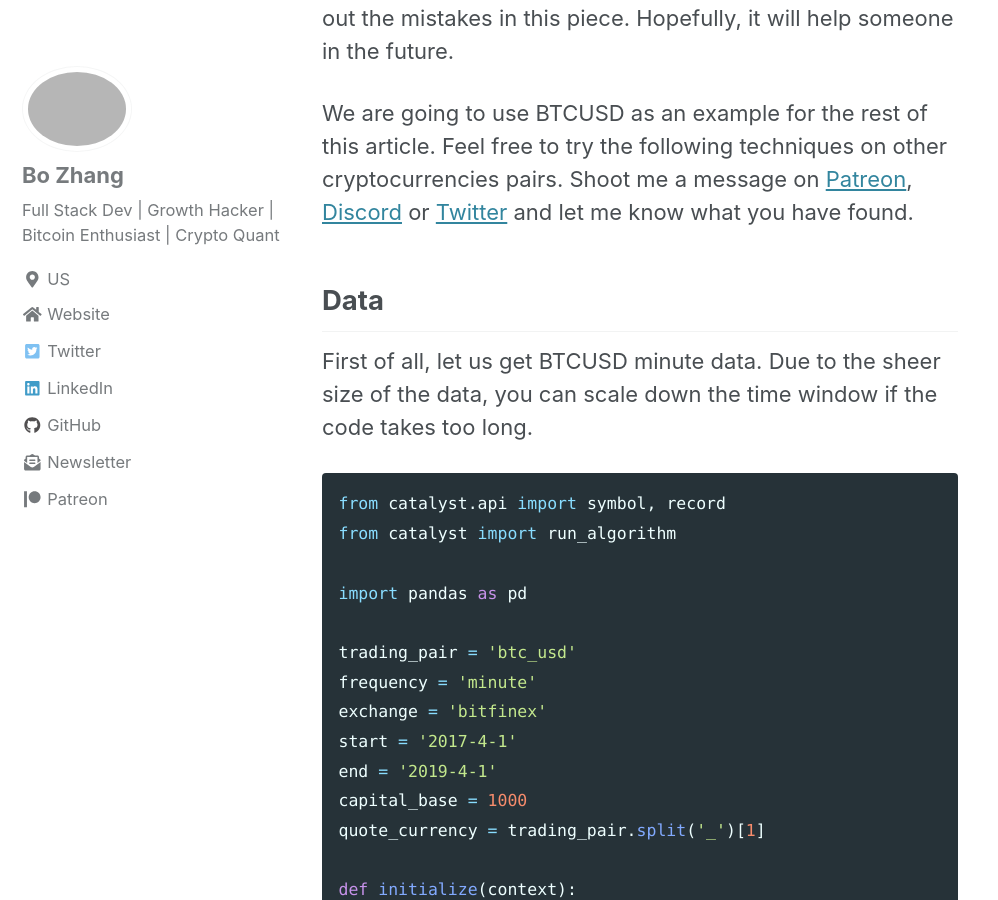
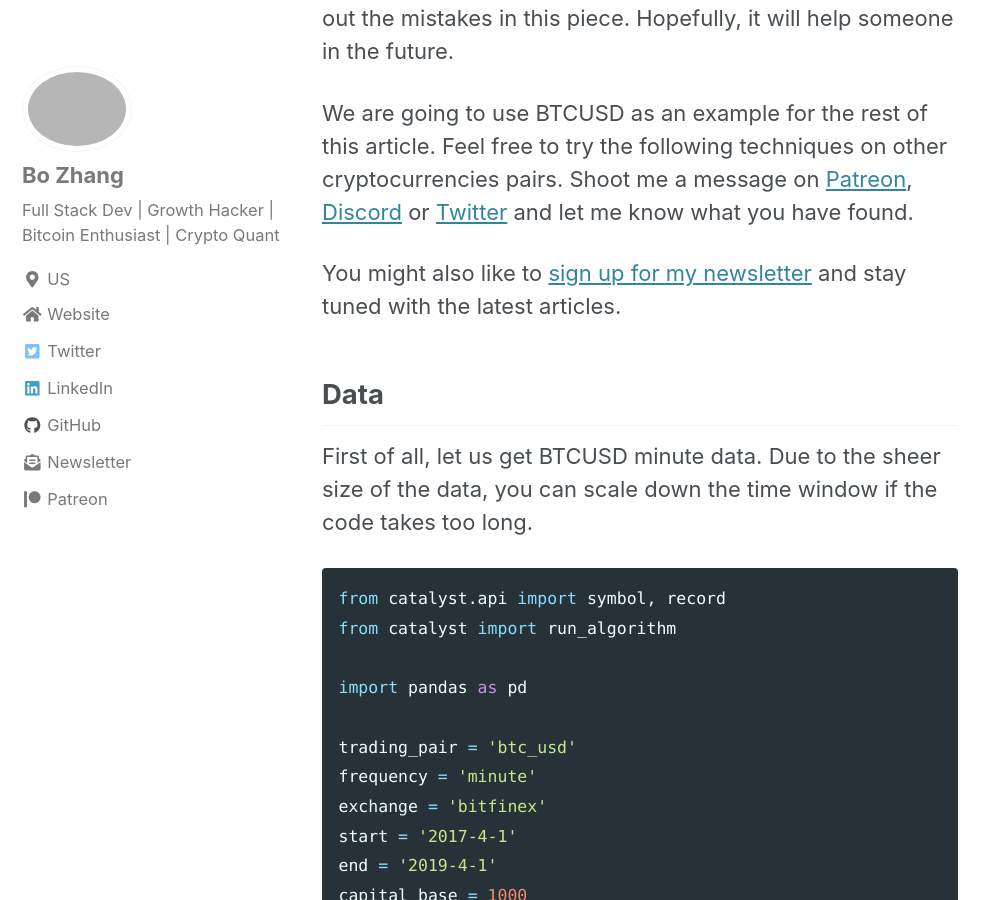
Before and after one commit to 0xboz/blog, a Jekyll site: the page built from _posts/2019-07-15-understand-and-model-cryptocurrencies-volatility-using-garch-variants.md, in a window 1280 px wide and 900 px high, scrolled down 803 px. Shown: the whole window, without its empty margins (0-998 px from the left). Built offline with Jekyll 4.4.1, drawn with Linux system fonts in a browser that asks for light colours; cached includes are drawn as plain includes; nearby versions of some CDN libraries; formulas are drawn with MathJax 3; comment, search, counter and statistics services are not loaded.

Commit message:
Added newsletter signup link

```diff
--- a/_posts/2019-07-15-understand-and-model-cryptocurrencies-volatility-using-garch-variants.md
+++ b/_posts/2019-07-15-understand-and-model-cryptocurrencies-volatility-using-garch-variants.md
@@ -11,6 +11,7 @@ I had a difficult time to understand GARCH and its variants. In this post, I am
 
 We are going to use BTCUSD as an example for the rest of this article. Feel free to try the following techniques on other cryptocurrencies pairs. Shoot me a message on [Patreon](https://www.patreon.com/0xboz), [Discord](https://discord.gg/jchMcc2) or [Twitter](https://twitter.com/0xboz) and let me know what you have found.
 
+You might also like to [sign up for my newsletter](http://eepurl.com/gxmy39) and stay tuned with the latest articles.
 
 ## Data
 
```
